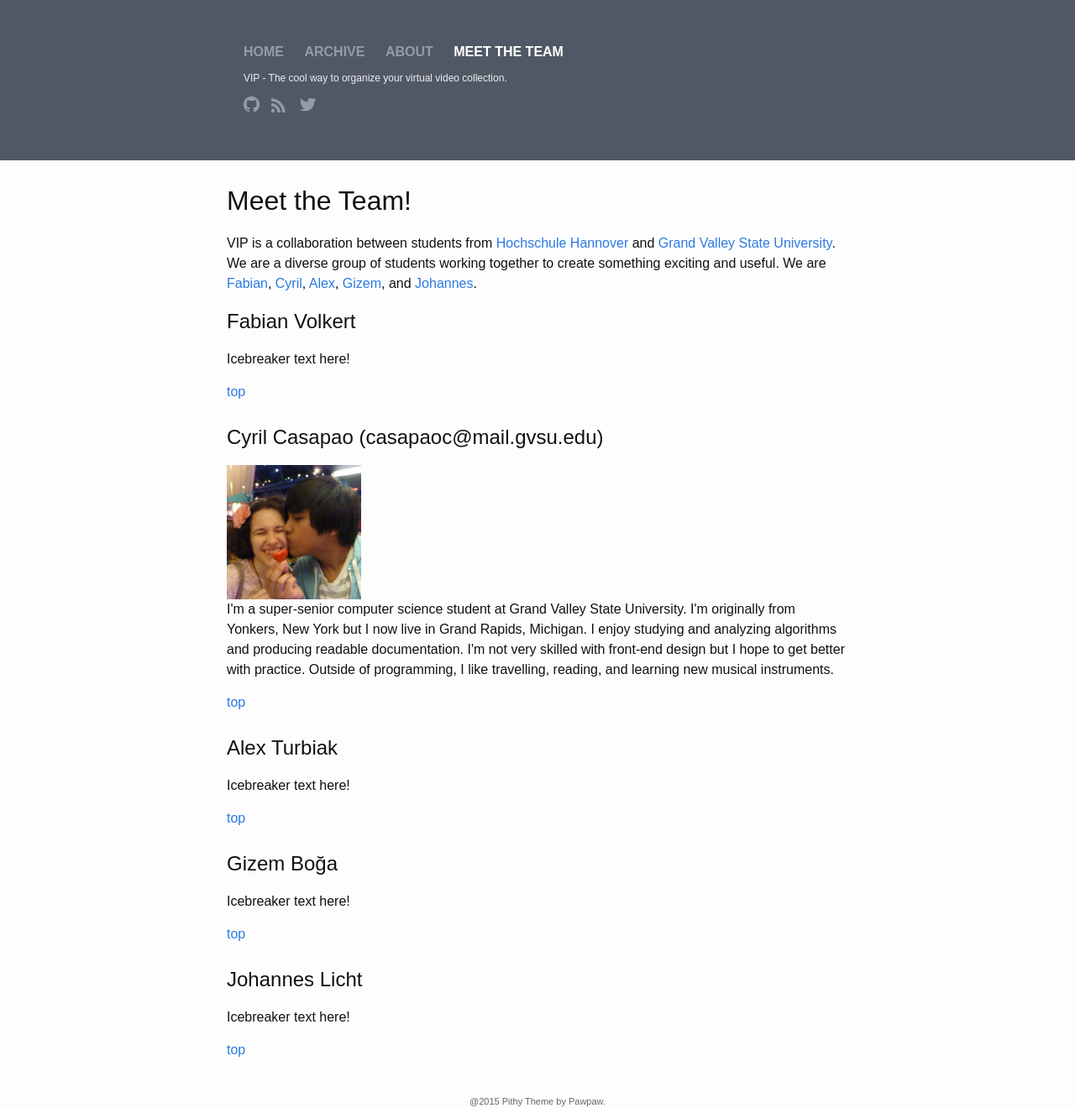
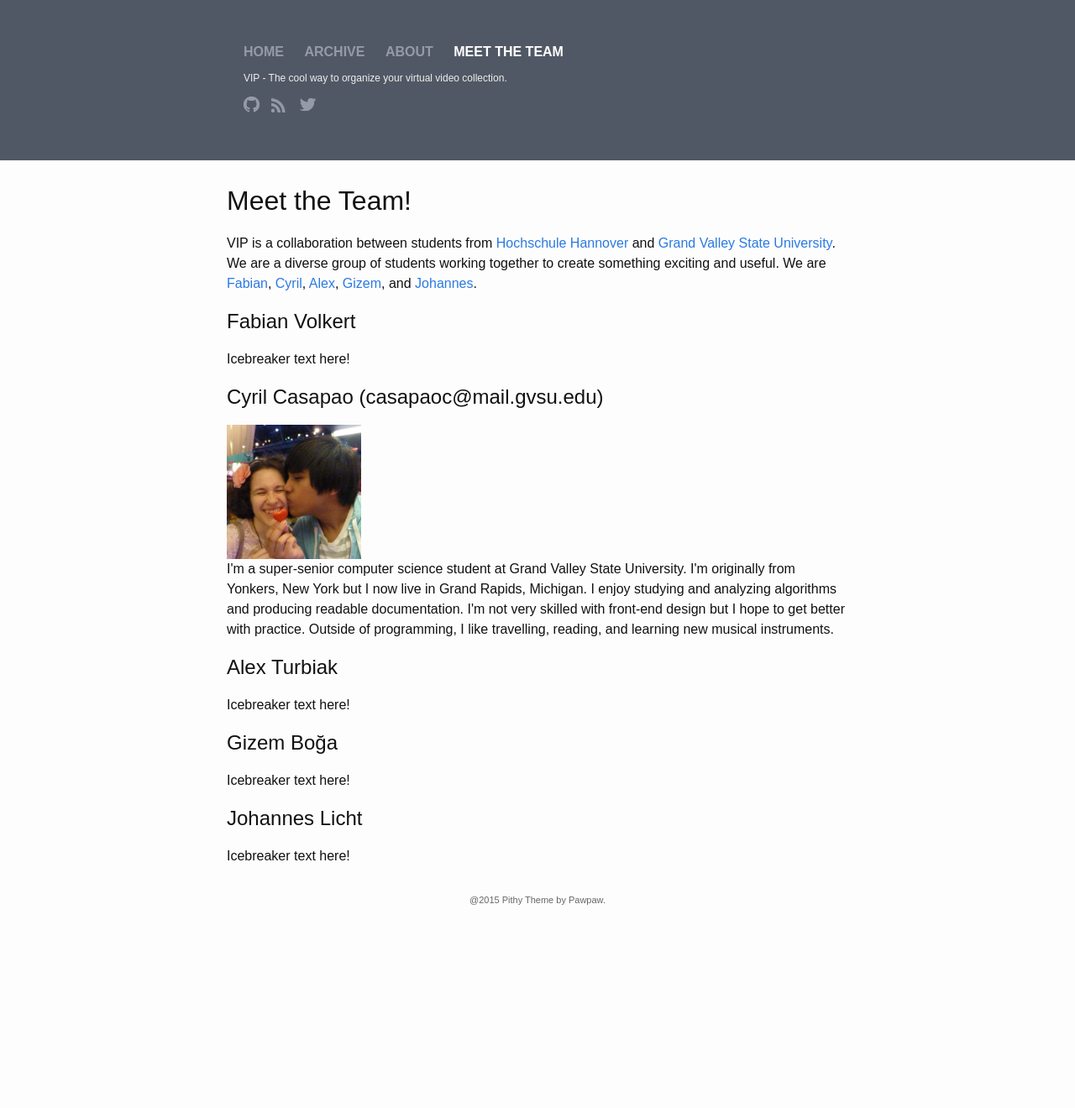
Before and after one commit to VolkertF/vip-project, a Jekyll site: the page built from team.html, in a window 1280 px wide. Shown: the whole page at 84% size. Built offline with Jekyll 4.4.1, drawn with Linux system fonts in a browser that asks for light colours; after the commit the page ends 1080 px from its top, so only the background shows below that.

Commit message:
Edited top pointer button in footer and removed top pointers in team page

```diff
--- a/_includes/footer.html
+++ b/_includes/footer.html
@@ -1,5 +1,5 @@
 <footer class="footer">
-  <div id="gotop">^</div>
+  <div id="gotop">^ top</div>
   <br>
 	@2015 Pithy Theme by Pawpaw.
 </footer>
--- a/team.html
+++ b/team.html
@@ -9,21 +9,16 @@
 
 <h2 id="fabian">Fabian Volkert</h2>
 <p>Icebreaker text here!</p>
-<a href="#top">top</a><br><br>
 
 <h2 id="cyril">Cyril Casapao (casapaoc@mail.gvsu.edu)</h2>
 <img src="{{ site.baseurl }}/images/cyril.jpg" height="160px" width="160px">
 <p>I'm a super-senior computer science student at Grand Valley State University. I'm originally from Yonkers, New York but I now live in Grand Rapids, Michigan. I enjoy studying and analyzing algorithms and producing readable documentation. I'm not very skilled with front-end design but I hope to get better with practice. Outside of programming, I like travelling, reading, and learning new musical instruments.</p>
-<a href="#top">top</a><br><br>
 
 <h2 id="alex">Alex Turbiak</h2>
 <p>Icebreaker text here!</p>
-<a href="#top">top</a><br><br>
 
 <h2 id="gizem">Gizem Boğa</h2>
 <p>Icebreaker text here!</p>
-<a href="#top">top</a><br><br>
 
 <h2 id="johannes">Johannes Licht</h2>
 <p>Icebreaker text here!</p>
-<a href="#top">top</a><br><br>
```
Also changed, not shown: 6 other files.
